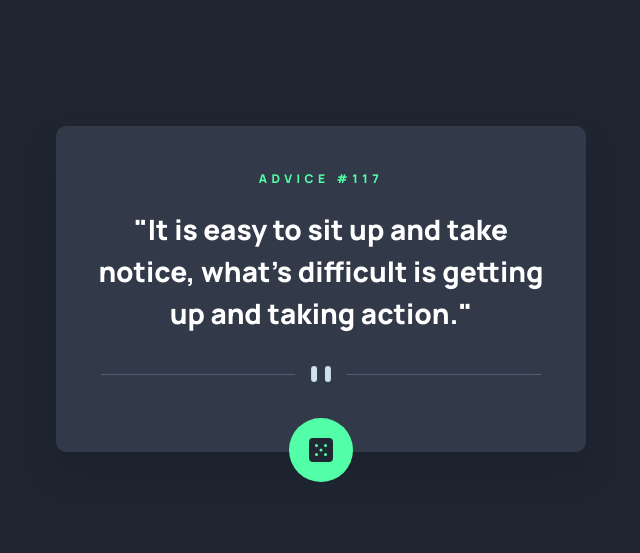
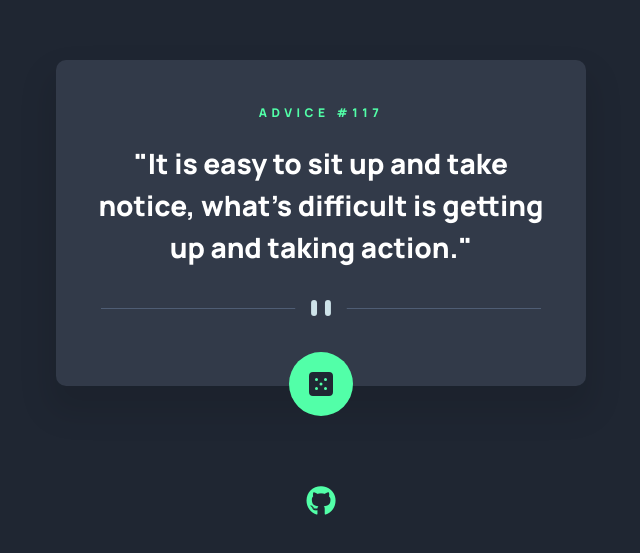
Before and after one commit to robinjmm/advice-generator-app, a website built with Vite: page index.html in a window 1280 px wide. Shown: the part 111-664 px from the top of the page, without its empty margins (319-959 px from the left). Built offline with nearby package versions, Linux system fonts and the light colour scheme; some packages are replaced by stand-ins of ours.

Commit message:
Add GitHub repo link and purge unused CSS

```diff
--- a/index.html
+++ b/index.html
@@ -47,6 +47,13 @@
 		</button>
 	</article>
 
+	<footer>
+		<a href="https://github.com/robinjmm/advice-generator-app" target="_blank" title="GitHub Repo Link"
+		   rel="noopener noreferrer">
+			<i class="fa-brands fa-github"></i>
+		</a>
+	</footer>
+
 	<script type="module" src="./js/main.js"></script>
 </body>
 </html>
--- /dev/null
+++ b/scss/components/_fa-icons.scss
@@ -0,0 +1,6 @@
+@use "../base/variables" as *;
+
+.fa-github {
+	font-size: toRem(30);
+	color: var(--bg-button);
+}
--- a/scss/layout/_home.scss
+++ b/scss/layout/_home.scss
@@ -3,6 +3,13 @@
 body {
 	font-family: var(--ff-primary);
 	background-color: var(--bg-body);
-	display: grid;
-	place-items: center;
+	padding: toRem(80) 0;
+	display: flex;
+	flex-direction: column;
+	justify-content: center;
+	align-items: center;
 }
+
+footer {
+	margin-block-start: toRem(100);
+}
--- a/scss/styles.scss
+++ b/scss/styles.scss
@@ -8,4 +8,6 @@
 
 @use "components/buttons";
 
+@use "components/fa-icons";
+
 @use "layout/media-queries";
--- a/vite.config.js
+++ b/vite.config.js
@@ -15,11 +15,11 @@ export default defineConfig({
 				postcssPresetEnv({
 					stage: 2,
 				}),
-//				purgeCSSPlugin({
-//					content: ["./index.html"],
-//					variables: true,
-//					keyframes: true
-//				})
+				purgeCSSPlugin({
+					content: ["./index.html"],
+					variables: true,
+					keyframes: true
+				})
 			]
 		}
 	}
```
